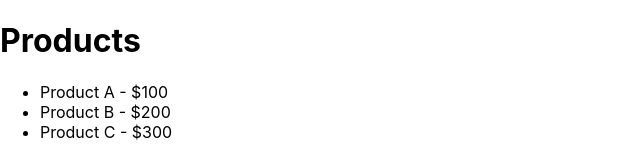
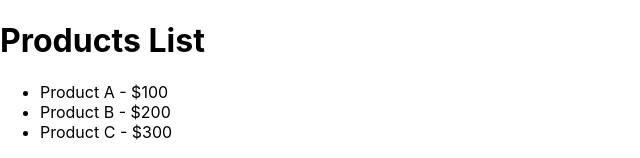
Before and after one commit to Suman14-cmd/react-guru, a React (Create React App) app: page / in a window 1280 px wide. Shown: the top 158 px of the page, without its empty margins (0-640 px from the left). Built offline with nearby package versions, Linux system fonts and the light colour scheme.

Commit message:
Added new feature

```diff
--- a/src/App.jsx
+++ b/src/App.jsx
@@ -16,7 +16,7 @@ const totalProducts = products.reduce((acc, product) => acc + product.price, 0);
 
   return (
     <>
-    <h1>Products</h1>
+    <h1>Products List</h1>
     <ul>
     {products.map((product) => (
       <li key={product.id}>
```
